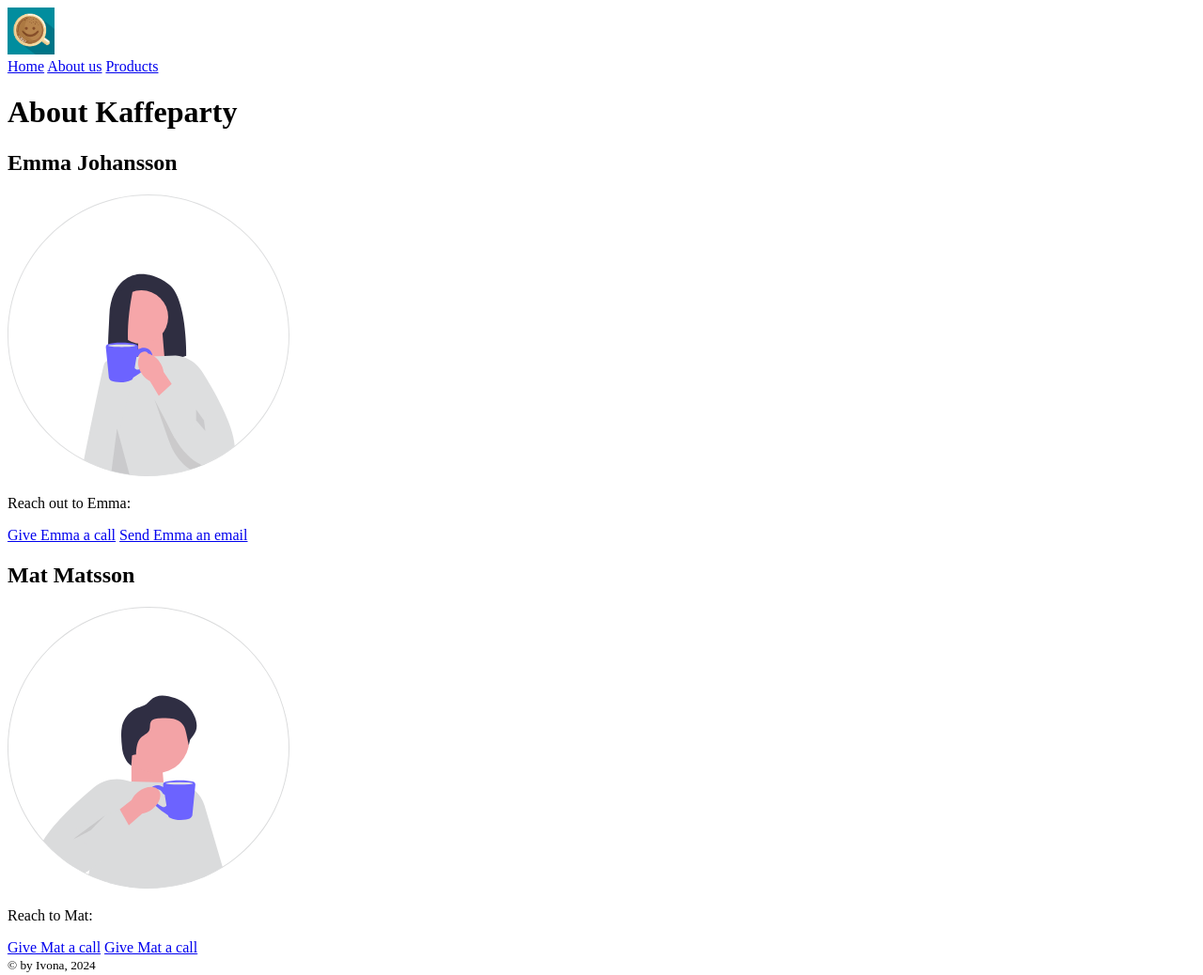
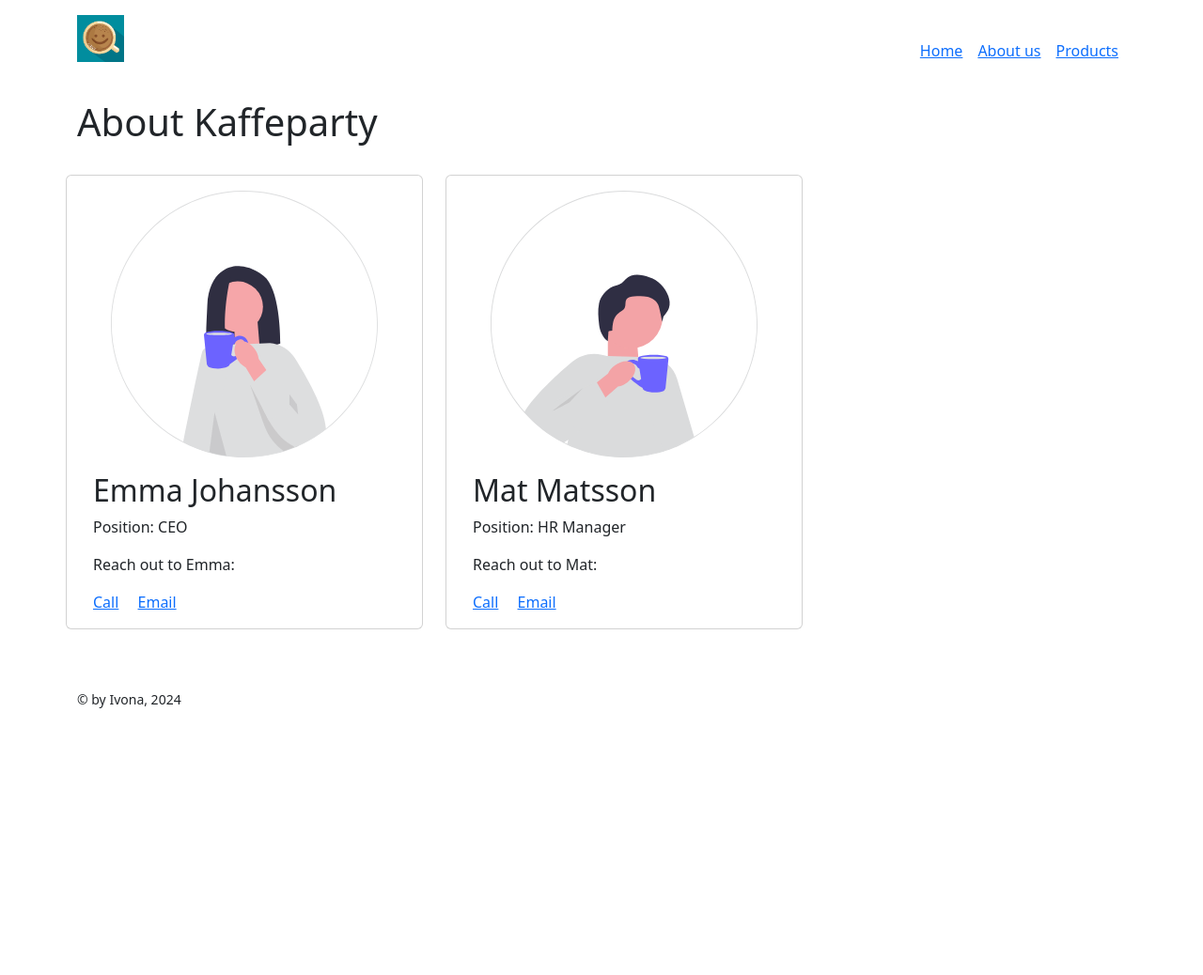
Before and after one commit to iwarra/task_8, a plain HTML site: page about.html in a window 1280 px wide. Shown: the whole page at 94% size. After the commit the page ends 800 px from the top, so only its background shows below. Drawn offline with nearby package versions, Linux system fonts and the light colour scheme.

Commit message:
About page V1

```diff
--- a/about.html
+++ b/about.html
@@ -8,43 +8,82 @@
 		<link
 			rel="stylesheet"
 			href="style.css" />
+		<link
+			href="https://cdn.jsdelivr.net/npm/bootstrap@5.3.3/dist/css/bootstrap.min.css"
+			rel="stylesheet"
+			integrity="sha384-QWTKZyjpPEjISv5WaRU9OFeRpok6YctnYmDr5pNlyT2bRjXh0JMhjY6hW+ALEwIH"
+			crossorigin="anonymous" />
 		<title>About us</title>
 	</head>
-	<body>
-		<header>
-			<img
-				class="logo"
-				src="/logo.jpg"
-				alt="" />
-			<nav>
-				<a href="/index.html">Home</a>
-				<a href="/about.html">About us</a>
-				<a href="/products.html">Products</a>
-			</nav>
+	<body class="container">
+		<header class="row align-items-end py-3">
+			<div class="col-auto">
+				<img
+					class="logo"
+					src="/logo.jpg"
+					alt="Logo"
+					style="width: 50px" />
+			</div>
+			<div class="col">
+				<nav class="d-flex justify-content-end">
+					<a
+						class="px-2"
+						href="/index.html"
+						>Home</a
+					>
+					<a
+						class="px-2 active"
+						href="/about.html"
+						>About us</a
+					>
+					<a
+						class="px-2"
+						href="/products.html"
+						>Products</a
+					>
+				</nav>
+			</div>
 		</header>
-		<main>
-			<h1>About Kaffeparty</h1>
-			<div>
-				<div>
-					<h2>Emma Johansson</h2>
+
+		<main class="my-4">
+			<h1 class="pb-4">About Kaffeparty</h1>
+			<div class="row">
+				<div class="col-md-4 mb-4 card me-4">
 					<img
+						class="pt-3"
 						src="/ceo.svg"
 						alt="Picture of our CEO" />
-					<p>Reach out to Emma:</p>
-					<a href="tel:+46700012345">Give Emma a call</a>
-					<a href="mailto:emma@kaffeparty.se">Send Emma an email</a>
+					<div class="card-body">
+						<h2>Emma Johansson</h2>
+						<p>Position: CEO</p>
+						<p>Reach out to Emma:</p>
+						<a href="tel:+46700012345">Call</a>
+						<a
+							class="ps-3"
+							href="mailto:emma@kaffeparty.se"
+							>Email</a
+						>
+					</div>
 				</div>
-				<div>
-					<h2>Mat Matsson</h2>
+				<div class="col-md-4 mb-4 card">
 					<img
+						class="pt-3"
 						src="/hr.svg"
 						alt="Picture oh the chief of our HR department" />
-					<p>Reach to Mat:</p>
-					<a href="tel:+46701234567">Give Mat a call</a>
-					<a href="mailto:matts@kaffeparty.se">Give Mat a call</a>
+					<div class="card-body">
+						<h2>Mat Matsson</h2>
+						<p>Position: HR Manager</p>
+						<p>Reach out to Mat:</p>
+						<a href="tel:+46701234567">Call</a>
+						<a
+							class="ps-3"
+							href="mailto:matts@kaffeparty.se"
+							>Email</a
+						>
+					</div>
 				</div>
 			</div>
 		</main>
-		<footer><small>&copy; by Ivona, 2024</small></footer>
+		<footer class="row py-3"><small>&copy; by Ivona, 2024</small></footer>
 	</body>
 </html>
```
